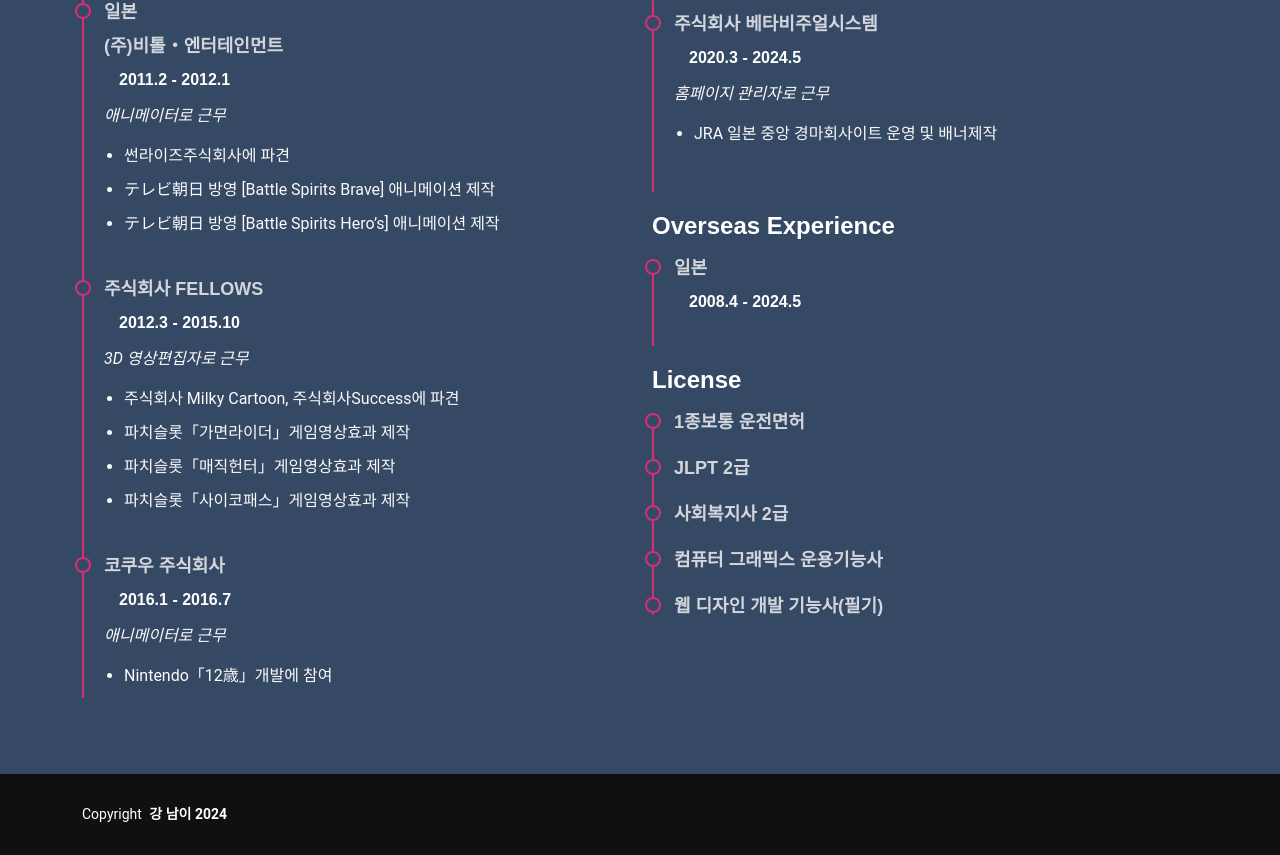
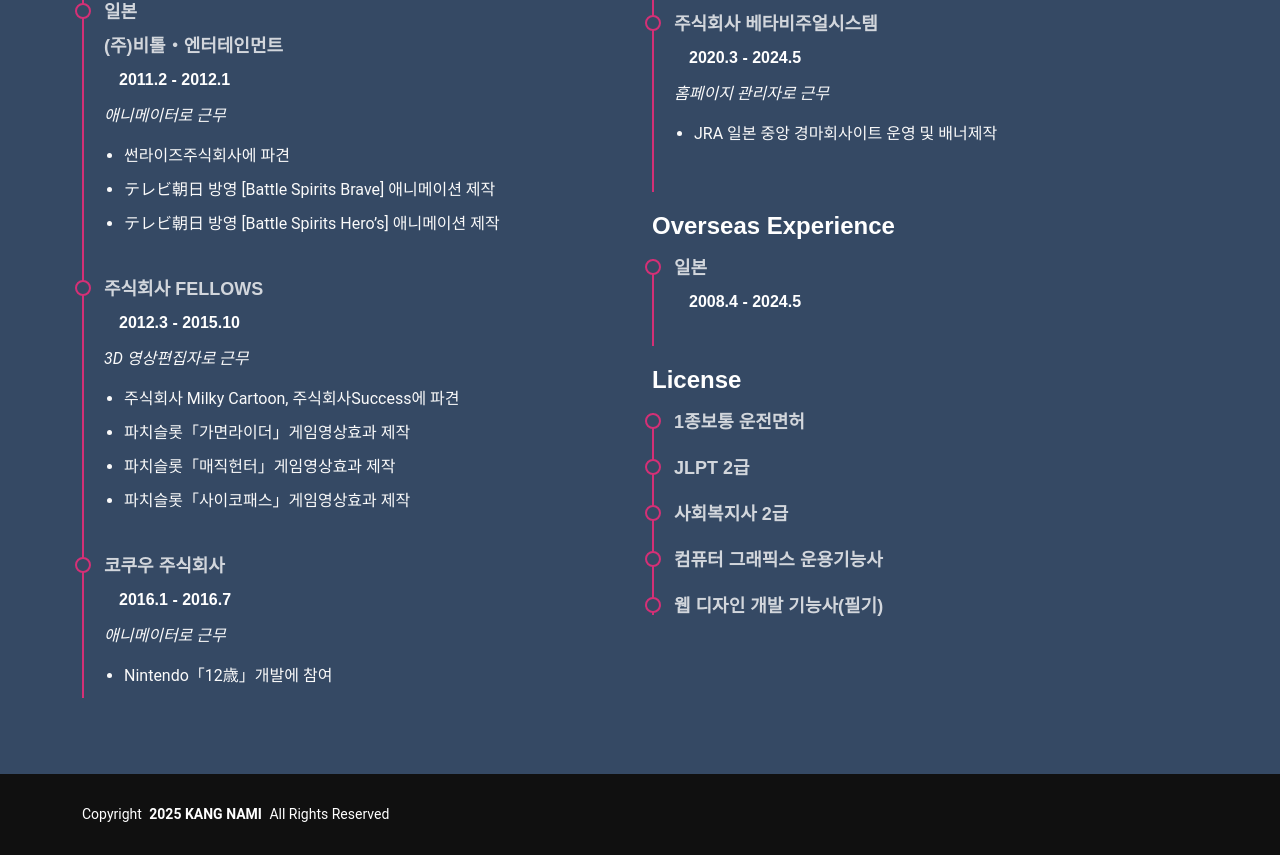
Before and after one commit to KNL-nami/nami82, a plain HTML site: page about.html in a window 1280 px wide. Shown: the part 2188-3043 px from the top of the page. Drawn offline with nearby package versions, Linux system fonts and the light colour scheme; a web font is replaced by a local one.

Commit message:
Update about.html

```diff
--- a/about.html
+++ b/about.html
@@ -379,11 +379,8 @@
 
   <footer id="" class="footer dark-background">
     <div class="container">
-      <span>Copyright</span> <strong class="px-1 sitename">강 남이 2024</strong>
+      <span>Copyright</span> <strong class="px-1 sitename">2025 KANG NAMI</strong> All Rights Reserved
     </div>
-
-
-
   </footer>
 
   <!-- Scroll Top -->
```
